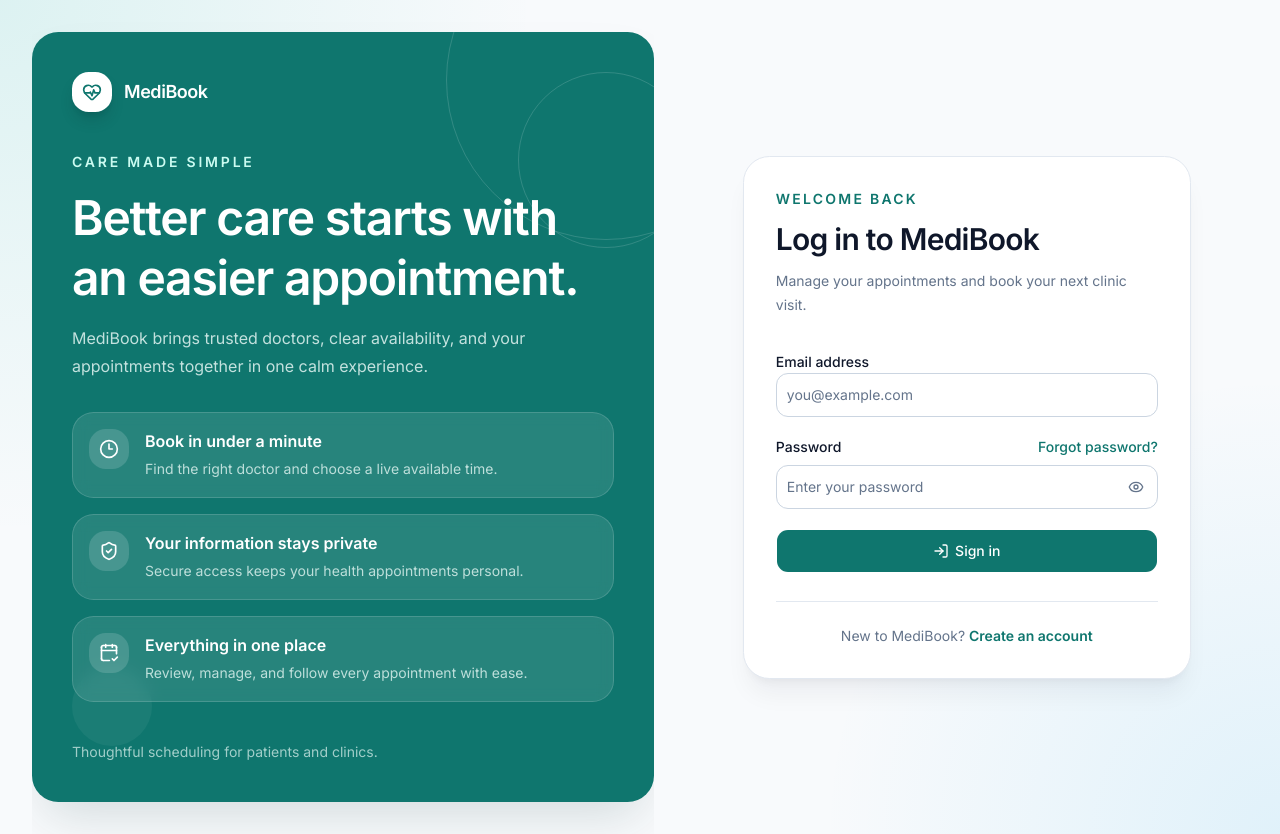
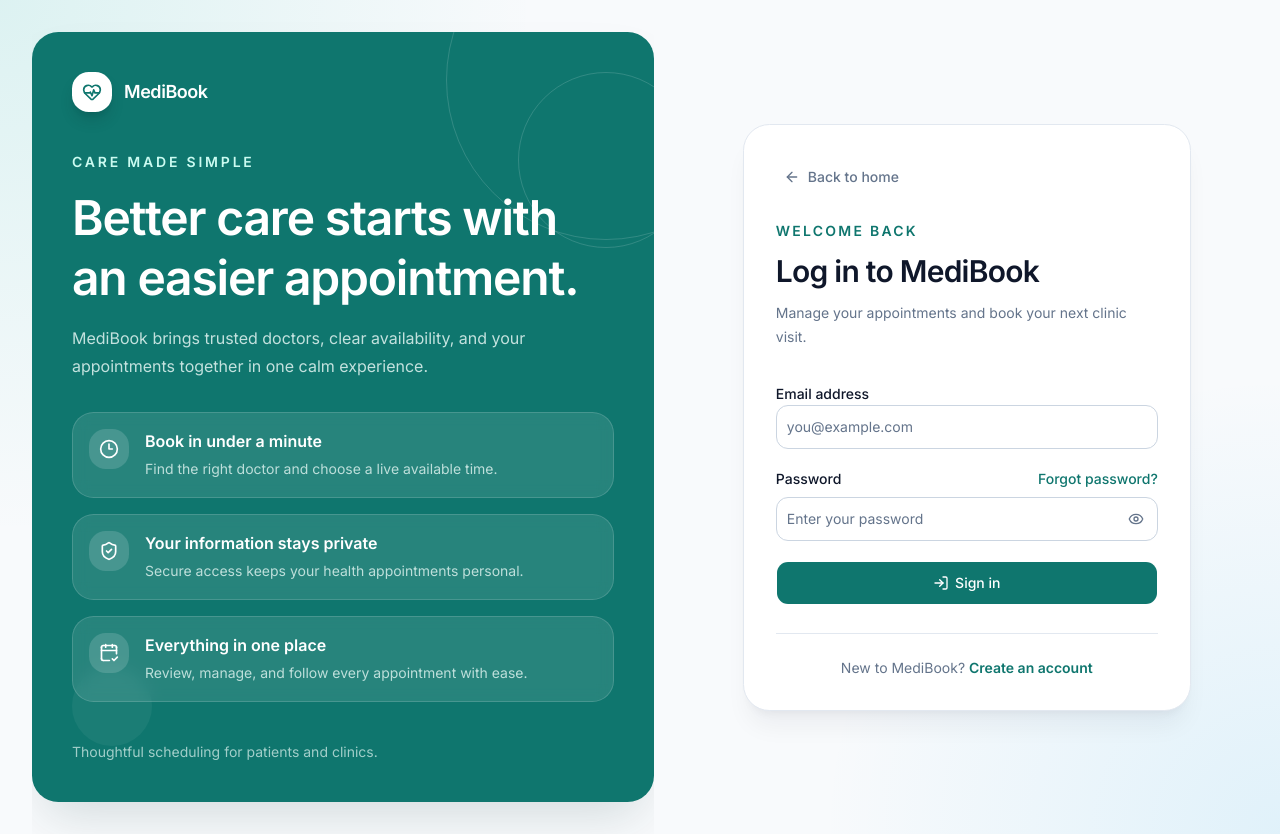
Before and after one commit to bismanoordev/MediBook, a Next.js app: page /login in a window 1280 px wide. Built offline with nearby package versions, Linux system fonts and the light colour scheme; no server answers.

Commit message:
add home links to auth pages

```diff
--- a/app/login/page.tsx
+++ b/app/login/page.tsx
@@ -21,6 +21,7 @@ export default async function LoginPage({ searchParams }: LoginPageProps) {
       eyebrow="Welcome back"
       title="Log in to MediBook"
       description="Manage your appointments and book your next clinic visit."
+      showBackHome
       footer={<p>New to MediBook? <Link href="/signup" className="font-semibold text-[#0F766E] hover:underline">Create an account</Link></p>}
     >
       <LoginForm next={next} message={safeMessage} />
--- a/app/signup/page.tsx
+++ b/app/signup/page.tsx
@@ -12,6 +12,7 @@ export default async function SignupPage() {
       eyebrow="Get started"
       title="Create your account"
       description="Your next appointment is only a few clicks away."
+      showBackHome
       footer={<p>Already have an account? <Link href="/login" className="font-semibold text-[#0F766E] hover:underline">Log in</Link></p>}
     >
       <SignupForm />
--- a/components/auth/auth-shell.tsx
+++ b/components/auth/auth-shell.tsx
@@ -1,6 +1,12 @@
 import type { ReactNode } from "react"
 import Link from "next/link"
-import { CalendarCheck2, Clock3, HeartPulse, ShieldCheck } from "lucide-react"
+import {
+  ArrowLeft,
+  CalendarCheck2,
+  Clock3,
+  HeartPulse,
+  ShieldCheck,
+} from "lucide-react"
 
 type AuthShellProps = {
   eyebrow: string
@@ -8,6 +14,7 @@ type AuthShellProps = {
   description: string
   children: ReactNode
   footer?: ReactNode
+  showBackHome?: boolean
 }
 
 const benefits = [
@@ -34,6 +41,7 @@ export function AuthShell({
   description,
   children,
   footer,
+  showBackHome = false,
 }: AuthShellProps) {
   return (
     <main className="relative min-h-screen overflow-hidden bg-background">
@@ -109,6 +117,16 @@ export function AuthShell({
             </Link>
 
             <div className="rounded-3xl border bg-card p-6 shadow-xl shadow-slate-900/5 sm:p-8">
+              {showBackHome ? (
+                <Link
+                  href="/"
+                  className="mb-6 inline-flex min-h-10 items-center gap-2 rounded-xl px-2 text-sm font-medium text-muted-foreground transition-colors hover:bg-muted hover:text-foreground focus-visible:outline-none focus-visible:ring-2 focus-visible:ring-primary"
+                >
+                  <ArrowLeft className="size-4" aria-hidden="true" />
+                  Back to home
+                </Link>
+              ) : null}
+
               <div className="mb-8 space-y-3">
                 <p className="text-sm font-semibold uppercase tracking-[0.16em] text-primary">
                   {eyebrow}
```
